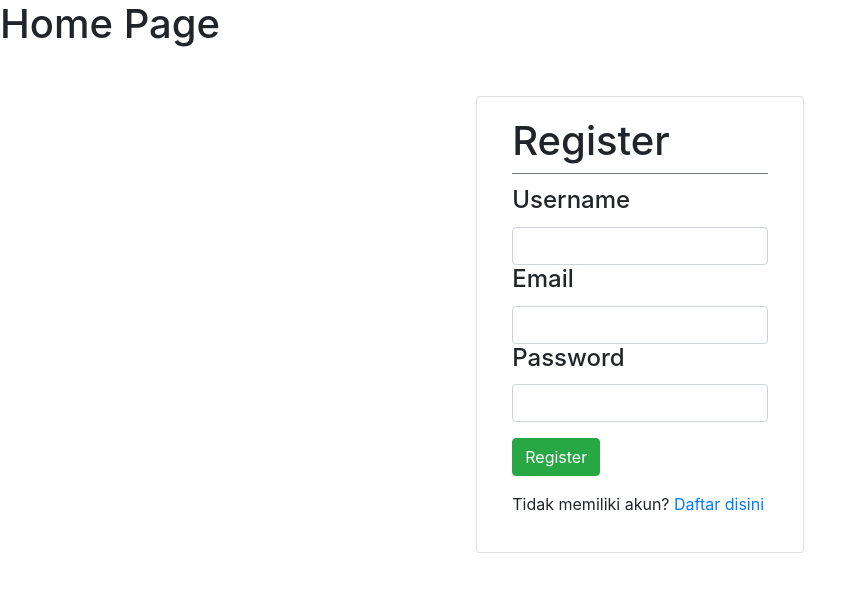
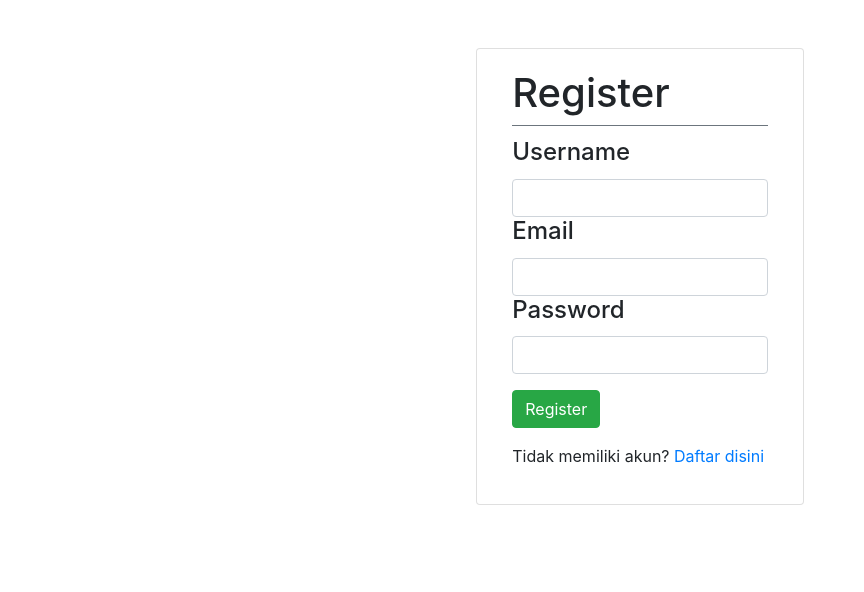
Before and after one commit to kennyosc/jc9simplecommerce, a React (Create React App) app: page /register in a window 1280 px wide. Shown: the top 592 px of the page, without its empty margins (0-864 px from the left). Built offline with nearby package versions, Linux system fonts and the light colour scheme.

Commit message:
add exact to route

```diff
--- a/src/components/App.js
+++ b/src/components/App.js
@@ -16,7 +16,9 @@ class App extends Component{
         return(
             <BrowserRouter>
                 <div>
-                    <Route path="/" component={Home}/>
+                    {/* keyword EXACT itu akan literally melihat route nya menjadi "/register"
+                        kalau tidak memakai EXACT, maka route nya akan membaca bahwa route tersebut mengandung "/" dan apakah mengandung "/register", makanya di tampilkan home dan register */}
+                    <Route path="/" exact component={Home}/>
                     <Route path="/login" component={Login}/>
                     <Route path="/register" component={Register}/>
                     <Route path="/manageproduct" component={ManageProduct}/>
```
